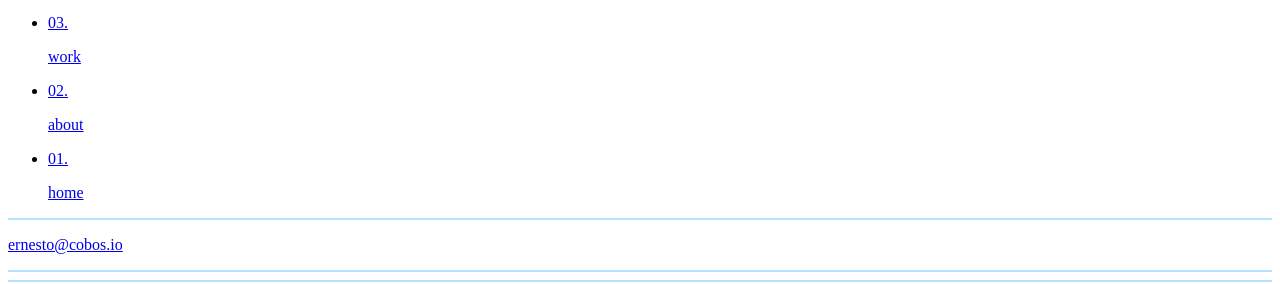
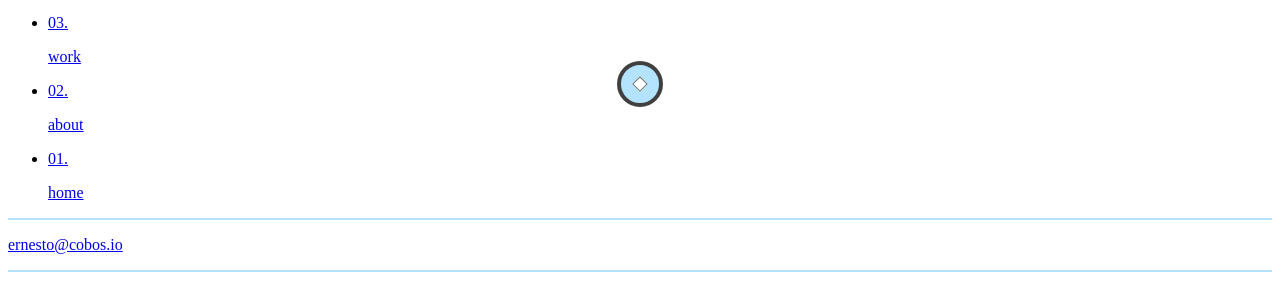
Before and after one commit to C0305/portfolio, a Gatsby site: page / in a window 1280 px wide. Shown: the part 2822-3106 px from the top of the page. Built offline with nearby package versions, Linux system fonts and the light colour scheme; Gatsby itself is replaced by a stand-in of ours.

Commit message:
WIP: Experience Graphic

```diff
--- /dev/null
+++ b/src/components/experience-git-graph/index.tsx
@@ -0,0 +1,116 @@
+// @ts-ignore
+import React, {FC} from 'react'
+import { IExperienceGitGraph, EStoryType } from './interfaces';
+
+import {createUseStyles} from 'react-jss'
+
+const useStyles = createUseStyles({
+  vertical: {
+    transform: 'rotate(90deg)'
+  },
+  container : {
+    display: "flex",
+  },
+  children: {
+    marginTop: 'auto',
+    marginBottom: 'auto'
+  }
+})
+
+const TreeLine = props => {
+  const classes = useStyles()
+  if(props.isGrey){
+    return (
+      <svg className={classes.children} xmlns="http://www.w3.org/2000/svg" width="81.715" height="4" viewBox="0 0 81.715 4">
+        <path id="Trazado_7" data-name="Trazado 7" d="M83.715,0H2" transform="translate(-2 2)" fill="none" stroke="rgba(255,255,255,0.39)" stroke-width="4"/>
+      </svg>
+    )
+  }
+  if(props.isRight) {
+    return (
+      <svg xmlns="http://www.w3.org/2000/svg" width="242.4" height="86" viewBox="0 0 242.4 86">
+        <path id="Trazado_1" data-name="Trazado 1" d="M264.5,74.2a41.056,41.056,0,0,1-41,41m41-41a41.056,41.056,0,0,1,41-41H465.9" transform="translate(-223.5 -31.2)" fill="none" stroke="#fff" stroke-miterlimit="10" stroke-width="4"/>
+      </svg>
+    )
+  }
+  return (
+    <svg className={classes.children} xmlns="http://www.w3.org/2000/svg" width="459" height="4" viewBox="0 0 459 4">
+      <path  d="M83.715,0H2" transform="translate(-2 2)" fill="#b3e3ff" stroke="#fff" stroke-width="4"/>
+    </svg>
+  )
+};
+const Story = props => {
+  const classes = useStyles()
+  let storyType = (<div></div>)
+  switch (props.theme) {
+    case EStoryType.employee:
+      storyType = (
+        <svg className={classes.children} xmlns="http://www.w3.org/2000/svg" width="46" height="46" viewBox="0 0 46 46">
+          <circle id="Elipse_6" data-name="Elipse 6" cx="21" cy="21" r="21" transform="translate(2 2)" fill="#b3e3ff" stroke="#404040" stroke-miterlimit="10" stroke-width="4"/>
+          <g id="Rectángulo_6" data-name="Rectángulo 6" transform="translate(15.272 23.05) rotate(-45)" fill="#fff" stroke="#707070" stroke-width="1">
+            <rect width="11" height="11" stroke="none"/>
+            <rect x="0.5" y="0.5" width="10" height="10" fill="none"/>
+          </g>
+        </svg>
+      )
+      break;
+    case EStoryType.independent:
+      storyType = (
+        <svg xmlns="http://www.w3.org/2000/svg" width="46" height="46" viewBox="0 0 46 46">
+          <circle id="Elipse_3" data-name="Elipse 3" cx="21" cy="21" r="21" transform="translate(2 2)" fill="#4ed1a1" stroke="#404040" stroke-miterlimit="10" stroke-width="4"/>
+          <g id="Polígono_1" data-name="Polígono 1" transform="translate(14.884 30.55) rotate(-90)" fill="#fff">
+            <path d="M 14.19098567962646 14.5 L 0.8090154528617859 14.5 L 7.500000476837158 1.118029952049255 L 14.19098567962646 14.5 Z" stroke="none"/>
+            <path d="M 7.500000476837158 2.236069679260254 L 1.618035316467285 14 L 13.38196563720703 14 L 7.500000476837158 2.236069679260254 M 7.500000476837158 0 L 15 15 L 9.5367431640625e-07 15 L 7.500000476837158 0 Z" stroke="none" fill="#707070"/>
+          </g>
+        </svg>
+      )
+      break;
+    case EStoryType.side:
+      storyType = (
+        <svg xmlns="http://www.w3.org/2000/svg" width="46" height="46" viewBox="0 0 46 46">
+          <circle id="Elipse_2" data-name="Elipse 2" cx="21" cy="21" r="21" transform="translate(2 2)" fill="#b18be8" stroke="#404040" stroke-miterlimit="10" stroke-width="4"/>
+          <g id="Elipse_11" data-name="Elipse 11" transform="translate(18.157 28.55) rotate(-90)" fill="#fff" stroke="#707070" stroke-width="1">
+            <circle cx="5.5" cy="5.5" r="5.5" stroke="none"/>
+            <circle cx="5.5" cy="5.5" r="5" fill="none"/>
+          </g>
+        </svg>
+      )
+      break;
+    default:
+      storyType = <TreeLine/>
+      break;
+  }
+  return storyType
+}
+
+const ExperienceGitGraph: FC<IExperienceGitGraph> = ({experienceHistory, openOrClose}) => {
+  const sortedExperience = experienceHistory.sort((a, b)=> {
+    const aStartDate = new Date(a.startDate).getTime()
+    const bStartDate = new Date(b.startDate).getTime();
+    return aStartDate > bStartDate;
+  })
+  const classes = useStyles()
+  return (
+    <div className={classes.vertical}>
+      {sortedExperience.map((story,index) => {
+        return (
+          <div key={`${story.company}-${index}`} className={classes.container}>
+            <div className={classes.container}>
+              <TreeLine isRight={true}/>
+              <Story className={classes.children} theme={story.type}/>
+            </div>
+            <div className={classes.container}>
+              <TreeLine isGrey={sortedExperience.length - 1 === index || index === 0}/>
+              <Story className={classes.children} theme={story.type}/>
+            </div>
+            <div className={classes.container}>
+
+            </div>
+          </div>
+        )
+      })}
+    </div>
+  )
+}
+
+export default React.memo(ExperienceGitGraph);
--- /dev/null
+++ b/src/components/experience-git-graph/interfaces.ts
@@ -0,0 +1,17 @@
+export interface IExperienceGitGraph {
+  experienceHistory: {
+    startDate: string;
+    endDate: string;
+    company: string;
+    brief: string;
+    achievements: string[];
+    type: string;
+  }[]
+  openOrClose?: boolean;
+}
+
+export enum EStoryType {
+  employee = 'employee',
+  independent = 'independent',
+  side = 'side'
+}
--- a/src/pages/index.tsx
+++ b/src/pages/index.tsx
@@ -1,12 +1,26 @@
 // @ts-ignore
 import React from "react"
 
-import Layout from "../components/layout/layout"
+import Layout from "../components/layout"
+import ExperienceGitGraph from "../components/experience-git-graph"
 
 const HomePage = ({ data, location }) => {
+  const experienceMockData = [
+    {
+      startDate: '2019-06-28',
+      endDate:'2019-06-29',
+      company: 'Cecilian Partners',
+      brief: 'I work on creating an application for real estate that facilitates the management of your sales, lots, and everything related to real estate.',
+      type: 'employee',
+      achievements: [
+        'Creating ansible-playbooks to manage several configurations and tasks, wrote IaC(infrastructure as code) using Terraform to provision servers for the platform.',
+        'CI/CD using GitLab which supported a staging and a production environment, each with its quantity of servers we would have one server per client, and we would release to all when required. '
+      ]
+    }
+  ]
   return (
     <Layout title={'I’m Ernesto Cobos'} location={location}>
-
+      <ExperienceGitGraph experienceHistory={experienceMockData}/>
     </Layout>
   )
 }
```
